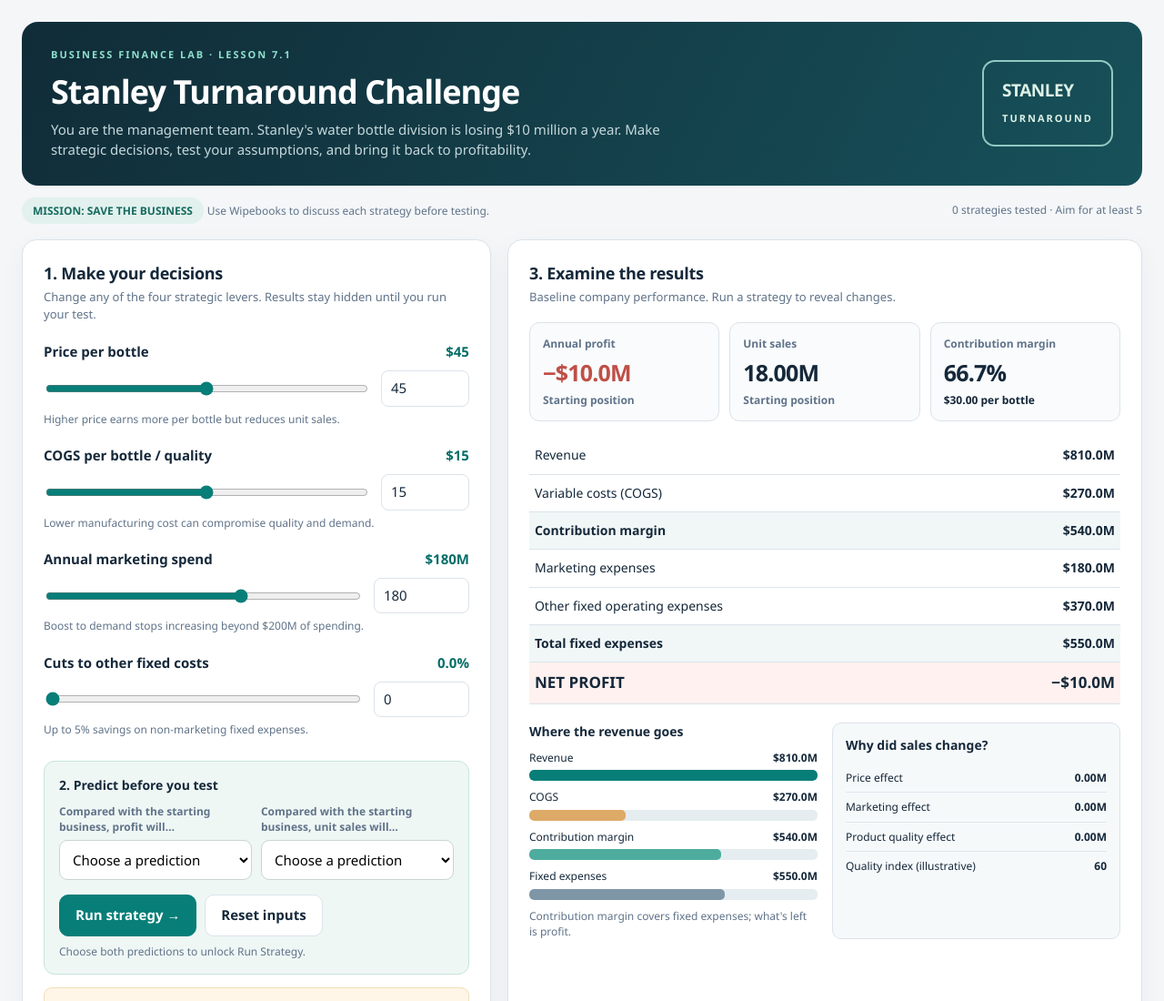
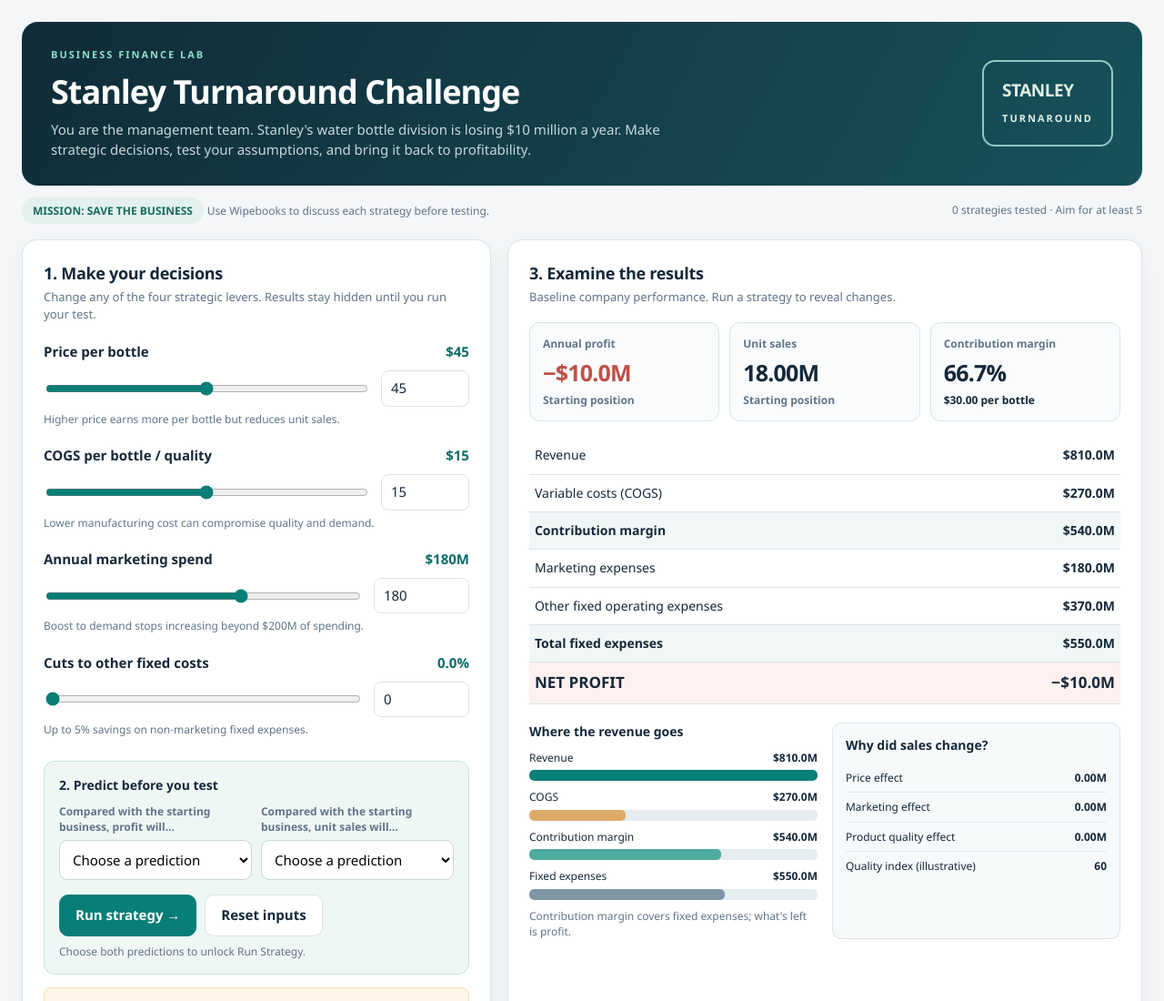
Before and after one commit to nealfreeland/business-simulators, a plain HTML site: page stanley/index.html in a window 1280 px wide. Shown: the top 1100 px of the page at 91% size. Drawn offline with Linux system fonts and the light colour scheme.

Commit message:
Remove lesson number from Stanley simulator header

```diff
--- a/stanley/index.html
+++ b/stanley/index.html
@@ -8,7 +8,7 @@
 </style>
 </head>
 <body><div class="shell">
-<header class="hero"><div><div class="eyebrow">Business Finance Lab · Lesson 7.1</div><h1>Stanley Turnaround Challenge</h1><p>You are the management team. Stanley's water bottle division is losing $10 million a year. Make strategic decisions, test your assumptions, and bring it back to profitability.</p></div><div class="logo">STANLEY<br><span style="font-size:11px;letter-spacing:2px;font-weight:600">TURNAROUND</span></div></header>
+<header class="hero"><div><div class="eyebrow">Business Finance Lab</div><h1>Stanley Turnaround Challenge</h1><p>You are the management team. Stanley's water bottle division is losing $10 million a year. Make strategic decisions, test your assumptions, and bring it back to profitability.</p></div><div class="logo">STANLEY<br><span style="font-size:11px;letter-spacing:2px;font-weight:600">TURNAROUND</span></div></header>
 <div class="strip"><div><span class="pill">MISSION: SAVE THE BUSINESS</span> <span class="small">Use Wipebooks to discuss each strategy before testing.</span></div><div class="small" id="countLabel">0 strategies tested · Aim for at least 5</div></div>
 <div class="board">
 <section class="panel"><h2>1. Make your decisions</h2><p class="sub">Change any of the four strategic levers. Results stay hidden until you run your test.</p>
```
